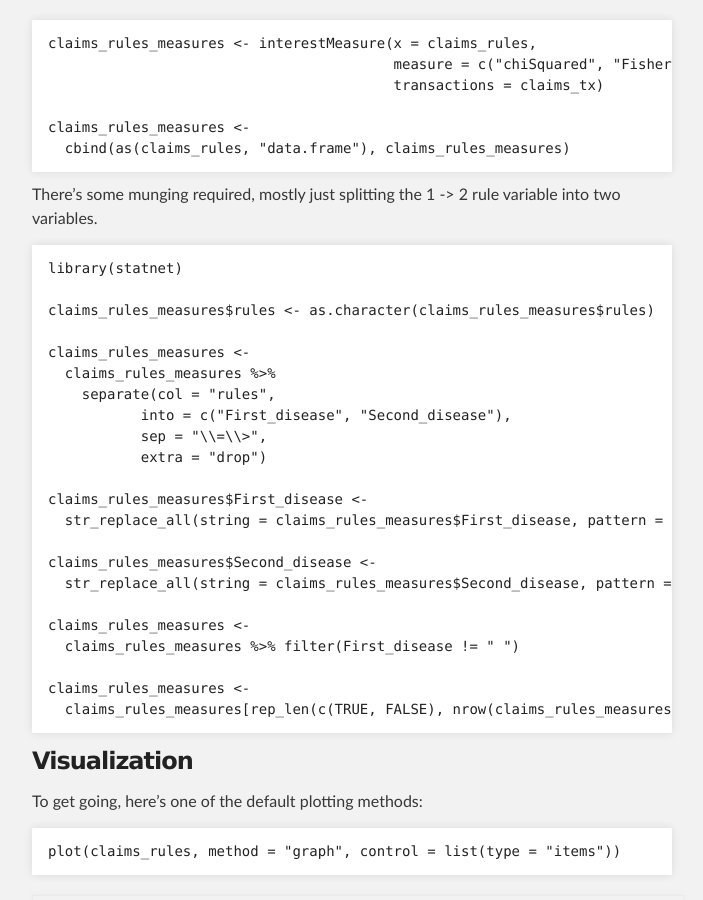
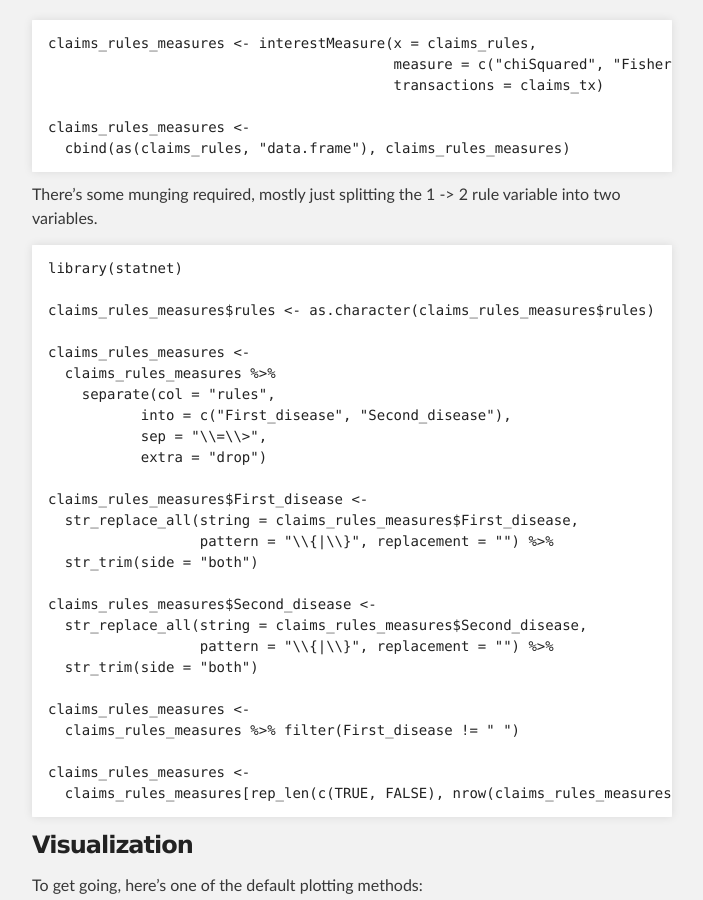
Before and after one commit to mustafaascha/mustafaascha.github.io, a Jekyll site: the page built from _posts/2016-09-29-Transactions_Data.md, in a window 1280 px wide and 900 px high, scrolled down 5527 px. Shown: the whole window, without its empty margins (288-991 px from the left). Built offline with Jekyll 4.4.1, drawn with Linux system fonts in a browser that asks for light colours.

Commit message:
fix networks

```diff
--- a/RMarkdown Posts/2016-11-13-ORP.Rmd
+++ b/RMarkdown Posts/2016-11-13-ORP.Rmd
@@ -19,7 +19,7 @@ The networks/graphical model approach is well-suited to conveying many odds rati
 
 ### Objective
 
-
+We'll be using [data provided in a previous post]()
 
 
 
--- a/_posts/2016-09-29-Transactions_Data.md
+++ b/_posts/2016-09-29-Transactions_Data.md
@@ -287,10 +287,14 @@ There's some munging required, mostly just splitting the 1 -> 2 rule variable in
                extra = "drop")
 
     claims_rules_measures$First_disease <-
-      str_replace_all(string = claims_rules_measures$First_disease, pattern = "\\{|\\}", replacement = "")
+      str_replace_all(string = claims_rules_measures$First_disease,
+                      pattern = "\\{|\\}", replacement = "") %>%
+      str_trim(side = "both")
 
     claims_rules_measures$Second_disease <-
-      str_replace_all(string = claims_rules_measures$Second_disease, pattern = "\\{|\\}", replacement = "")
+      str_replace_all(string = claims_rules_measures$Second_disease,
+                      pattern = "\\{|\\}", replacement = "") %>%
+      str_trim(side = "both")
 
     claims_rules_measures <-
       claims_rules_measures %>% filter(First_disease != " ")
```
Also changed, not shown: RMarkdown Posts/2016-09-29-Transactions_Data.Rmd (+2 -26 lines), RMarkdown Posts/2016-09-29-Transactions_Data.md (+7 -37 lines), RMarkdown Posts/2016-09-29-Transactions_Data_files/figure-markdown_strict/check_methods-1.png (deleted), RMarkdown Posts/2016-09-29-Transactions_Data_files/figure-markdown_strict/claims_viz-1.png (deleted), RMarkdown Posts/2016-09-29-Transactions_Data_files/figure-markdown_strict/gg_claims-1.png (deleted), RMarkdown Posts/2016-09-29-Transactions_Data_files/figure-markdown_strict/image_claims-1.png (deleted), RMarkdown Posts/2016-09-29-Transactions_Data_files/figure-markdown_strict/plot_rules-1.png (deleted), assets/check_methods-1.png, assets/claims_viz-1.png, assets/gg_claims-1.png.
